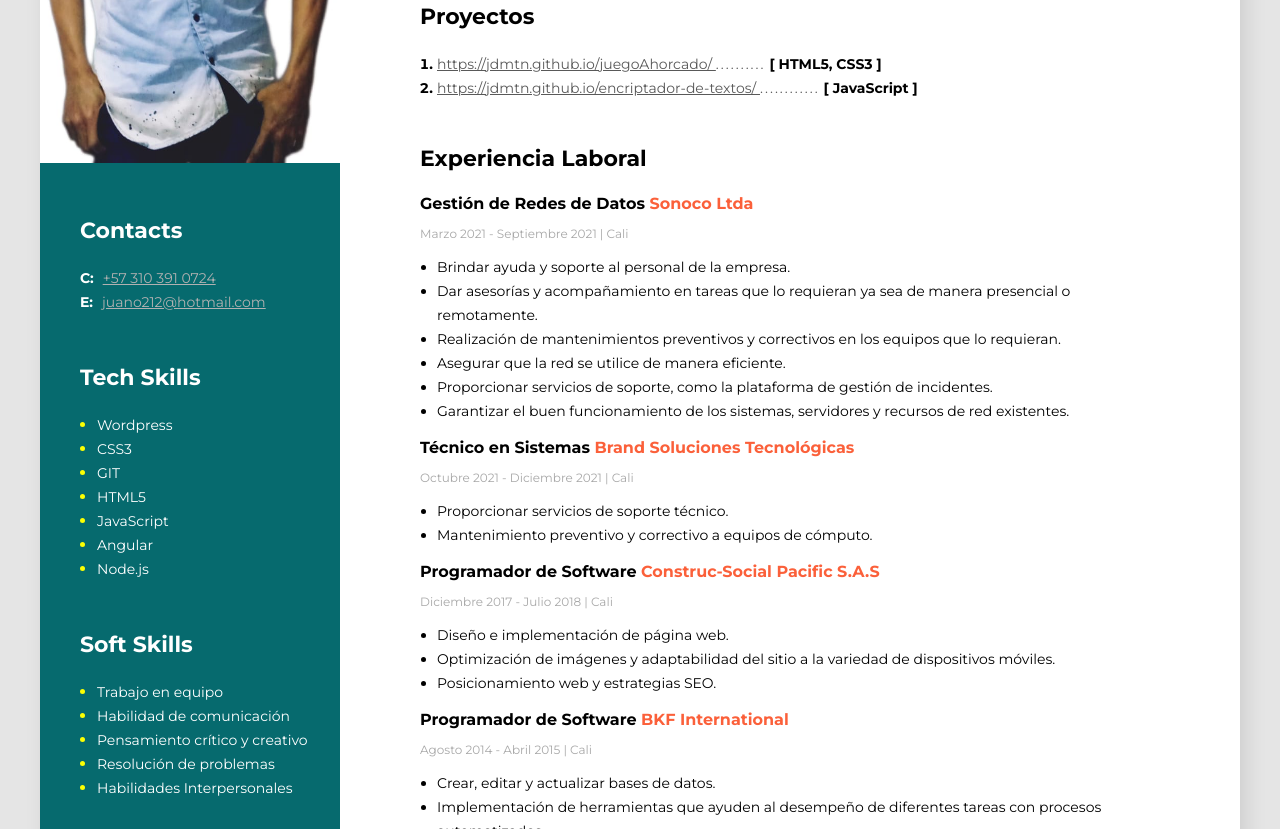
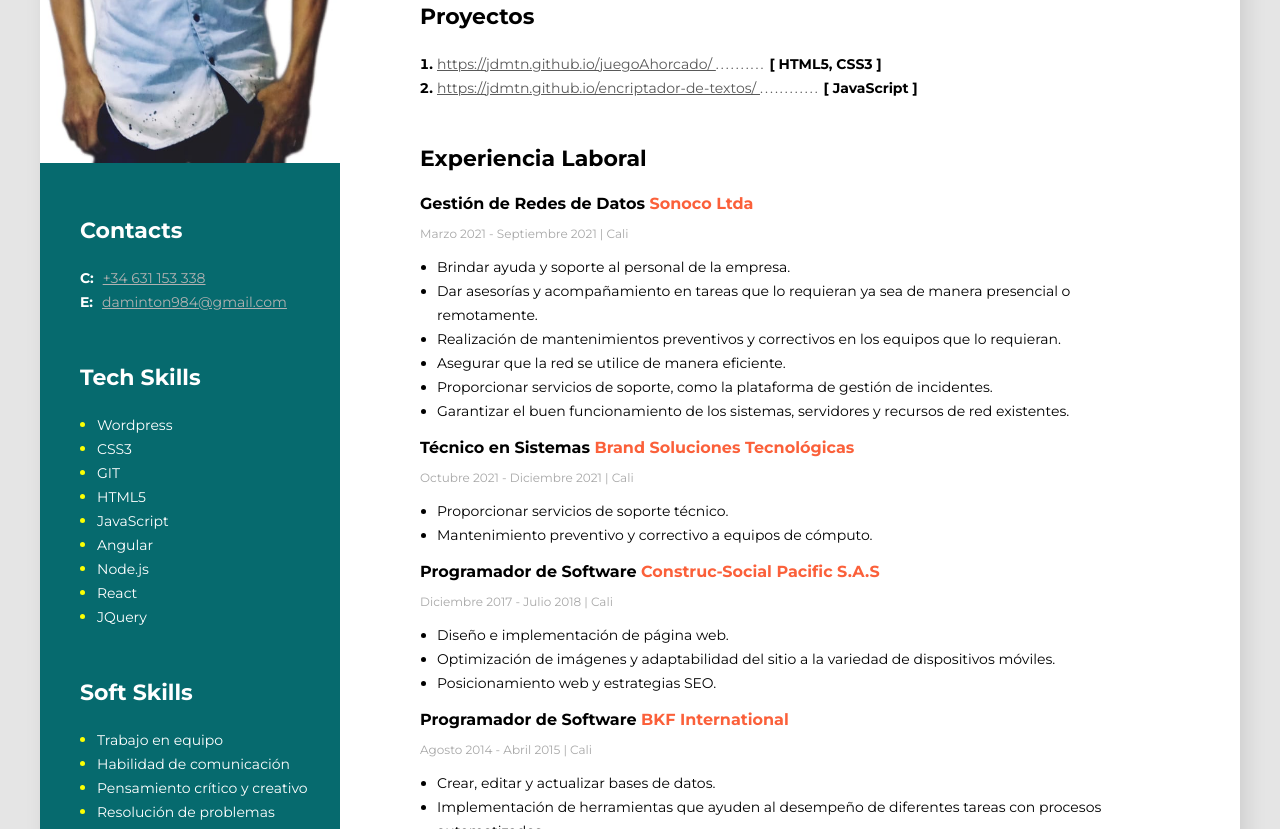
Before and after one commit to jdmtn/curriculum, a plain HTML site: page index.html in a window 1280 px wide. Shown: the part 432-1261 px from the top of the page. Drawn offline with Linux system fonts and the light colour scheme.

Commit message:
index.html

```diff
--- a/index.html
+++ b/index.html
@@ -35,11 +35,7 @@
                     <span class="puntos-proyectos">............</span>
                     <span>[ JavaScript ]</span>
                 </li>
-                <!-- <li>
-                    <a class="enlaces-proyectos" href="https://kidslike.goit.global/"> https://kidslike.goit.global/ </a>
-                    <span class="puntos-proyectos">................</span>
-                    <span>[ React.js, Node.js ]</span>
-                </li> -->
+
             </ol>
         </div>
         <!-- Experiencia laboral -->
@@ -131,11 +127,11 @@
                 <h3 class="titulo-lateral">Contacts</h3>
                 <div>
                     <span class="tipo-contacto"> C: </span>
-                    <a class="contacto-info"href="tel:+573103910724"> +57 310 391 0724</a>
+                    <a class="contacto-info"href="tel:+573103910724"> +34 631 153 338</a>
                 </div>
                 <div>
                     <span class="tipo-contacto"> E: </span>
-                    <a class="contacto-info" href="mailto:juano212@hotmail.com">juano212@hotmail.com</a>
+                    <a class="contacto-info" href="mailto:juano212@hotmail.com">daminton984@gmail.com</a>
                 </div>
             </div>
             <!-- Habilidades Técnicas -->
@@ -149,6 +145,8 @@
                     <li><span class="elemento-lista-lateral">JavaScript</span></li>
                     <li><span class="elemento-lista-lateral">Angular</span></li>
                     <li><span class="elemento-lista-lateral">Node.js</span></li>
+                    <li><span class="elemento-lista-lateral">React</span></li>
+                    <li><span class="elemento-lista-lateral">JQuery</span></li>
                 </ul>
             </div>
             <!-- Habilidades blandas -->
```
